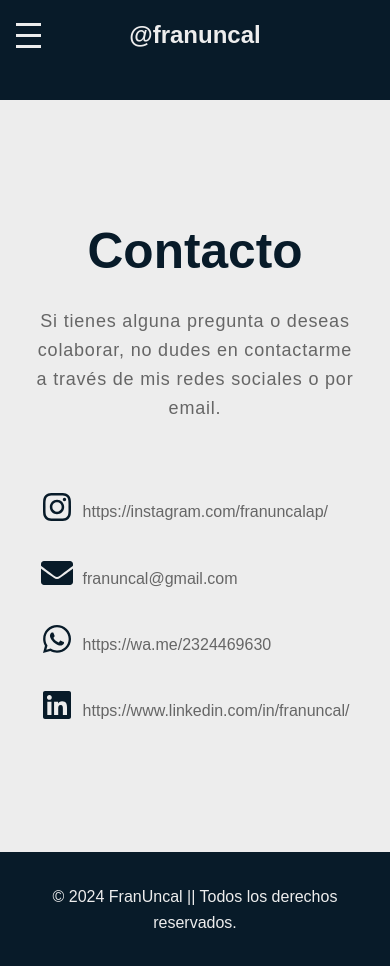
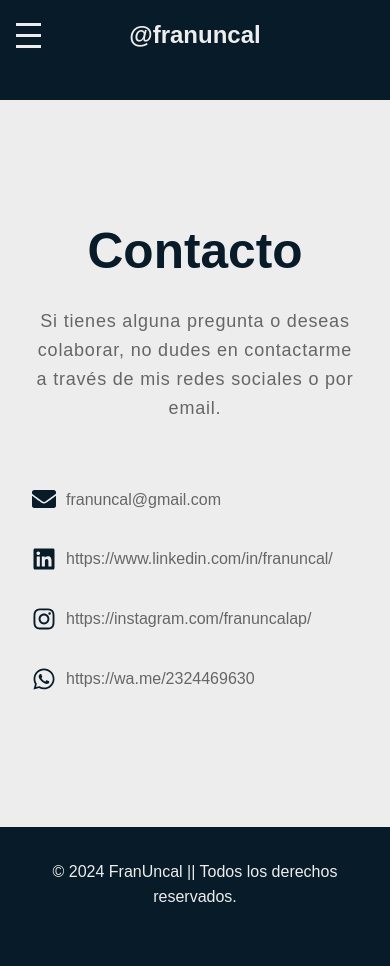
Before and after one commit to franuncal/FRANUNCAL-PORTFOLIO-WEB, a React (Vite) app: page /contacto in a window 390 px wide. Shown: the top 966 px of the page. Built offline with nearby package versions, Linux system fonts and the light colour scheme; a web font is replaced by a local one.

Commit message:
Detalles a estilos

```diff
--- a/src/App.css
+++ b/src/App.css
@@ -34,7 +34,9 @@ h2,
 h3,
 h4,
 h5,
-p {
+p,
+a,
+span {
   font-family: "Akatab", sans-serif;
 }
 
--- a/src/components/Contacto/Contacto.css
+++ b/src/components/Contacto/Contacto.css
@@ -9,15 +9,16 @@
 
 .contact-container {
   display: flex;
-  flex-direction: column;
-  align-items: center;
+  justify-content: center; /* Centra el contenido en pantallas grandes */
+  flex-direction: column; /* Asegura que el contenido se apile verticalmente */
+  align-items: center; /* Centra horizontalmente */
   max-width: 1200px;
   margin: 0 auto;
   padding: 2rem 1rem;
 }
 
 .contact-info {
-  text-align: center;
+  text-align: center; /* Alineación a centro para mayor uniformidad */
   margin-bottom: 2rem;
 }
 
@@ -37,29 +38,75 @@
 
 .social-icons {
   display: flex;
-  flex-direction: column; /* Mantener en columna para que los grupos estén uno debajo del otro */
-  align-items: flex-start; /* Alinear a la izquierda */
-  gap: 15px; /* Espaciado entre los íconos y las URLs */
+  flex-direction: column;
+  align-items: flex-start;
+  gap: 15px;
 }
 
 .social-item {
   display: flex;
-  align-items: center; /* Centra verticalmente el icono y la descripción */
+  align-items: center;
+  margin-bottom: 1.2rem;
 }
 
 .social-item a {
-  color: var(--bg-color);
-  font-size: 2rem; /* Aumenta el tamaño del ícono */
+  display: flex; /* Asegura que el enlace sea un contenedor flex */
+  align-items: center; /* Centra verticalmente el icono y el texto */
+  text-decoration: none; /* Elimina el subrayado del texto */
+  color: var(--bg-color); /* Color del texto por defecto */
+  font-size: 2rem; /* Tamaño del ícono */
   transition: color 0.3s ease; /* Suave transición al hover */
-  margin-right: 10px; /* Espacio entre el icono y la URL */
+}
+
+.icon-instagram:hover {
+  color: #e1306c; /* Color original de Instagram */
+}
+
+.icon-whatsapp:hover {
+  color: #25d366; /* Color original de WhatsApp */
+}
+
+.icon-linkedin:hover {
+  color: #0077b5; /* Color original de LinkedIn */
+}
+
+.icon-email:hover {
+  color: #c32aa3; /* Color original del ícono de email (opcional) */
 }
 
 .social-item a:hover {
-  color: #888; /* Cambia de color al hacer hover */
+  transform: scale(1.1);
 }
 
-.social-item p {
-  margin: 0; /* Elimina el margen del párrafo para mejor alineación */
-  font-size: 1rem; /* Tamaño de fuente para la URL */
+.social-item span {
+  margin-left: 10px; /* Espacio entre el icono y el texto */
+  font-size: 1.2rem; /* Tamaño de fuente para la URL */
   color: #666; /* Color del texto de la URL */
+  vertical-align: middle; /* Alinea verticalmente con el icono */
 }
+
+/* Media Queries para pantallas pequeñas */
+@media (max-width: 768px) {
+  .contact-container {
+    flex-direction: column; /* Cambia la dirección a columna */
+    align-items: center; /* Centra los elementos en la columna */
+  }
+
+  .contact-info {
+    text-align: center; /* Centra el texto en pantallas pequeñas */
+    margin-bottom: 2rem; /* Espacio entre el texto y los iconos */
+  }
+
+  .social-icons {
+    align-items: flex-start; /* Centra horizontalmente los iconos y enlaces */
+    width: 100%; /* Asegura que ocupe todo el ancho */
+  }
+
+  .social-item a {
+    font-size: 1.5rem; /* Tamaño de los iconos en móviles */
+  }
+
+  .social-item span {
+    font-size: 1rem; /* Tamaño de la URL en móviles */
+  }
+}
--- a/src/components/Contacto/Contacto.jsx
+++ b/src/components/Contacto/Contacto.jsx
@@ -21,39 +21,47 @@ export const Contacto = () => {
         <div className="social-icons">
           <div className="social-item">
             <a
-              href="https://www.instagram.com/franuncalap/"
-              target="_blank"
-              rel="noreferrer"
-            >
-              <FaInstagram />
-            </a>
-            <p>https://instagram.com/franuncalap/</p>
-          </div>
-          <div className="social-item">
-            <a
               href="mailto:franuncal@gmail.com"
               target="_blank"
               rel="noreferrer"
+              className="icon-email"
             >
               <FaEnvelope />
+              <span>franuncal@gmail.com</span>
             </a>
-            <p>franuncal@gmail.com</p>
-          </div>
-          <div className="social-item">
-            <a href="https://wa.me/2324469630" target="_blank" rel="noreferrer">
-              <FaWhatsapp />
-            </a>
-            <p>https://wa.me/2324469630</p>
           </div>
           <div className="social-item">
             <a
               href="https://www.linkedin.com/in/franuncal/"
               target="_blank"
               rel="noreferrer"
+              className="icon-linkedin"
             >
               <FaLinkedin />
+              <span>https://www.linkedin.com/in/franuncal/</span>
             </a>
-            <p>https://www.linkedin.com/in/franuncal/</p>
+          </div>
+          <div className="social-item">
+            <a
+              href="https://www.instagram.com/franuncalap/"
+              target="_blank"
+              rel="noreferrer"
+              className="icon-instagram"
+            >
+              <FaInstagram />
+              <span>https://instagram.com/franuncalap/</span>
+            </a>
+          </div>
+          <div className="social-item">
+            <a
+              href="https://wa.me/2324469630"
+              target="_blank"
+              rel="noreferrer"
+              className="icon-whatsapp"
+            >
+              <FaWhatsapp />
+              <span>https://wa.me/2324469630</span>
+            </a>
           </div>
         </div>
       </div>
--- a/src/components/Sobremi/SobreMi.css
+++ b/src/components/Sobremi/SobreMi.css
@@ -148,6 +148,14 @@
   .sobre-mi .text p {
     font-size: 1.1rem; /* Reducir el tamaño del texto */
   }
+
+  .tecnologias h2 {
+    font-size: 2rem; /* Reducir el tamaño del título de la sección de tecnologías */
+  }
+
+  .icon {
+    font-size: 2rem; /* Reducir el tamaño de los íconos en la sección de tecnologías */
+  }
 }
 
 @media (max-width: 768px) {
@@ -168,6 +176,25 @@
   .sobre-mi .text p {
     font-size: 1rem; /* Reducir aún más el tamaño del texto */
   }
+
+  .tecnologias h2 {
+    font-size: 1.8rem; /* Reducir el tamaño del título de la sección de tecnologías */
+  }
+
+  .icon {
+    font-size: 1.8rem; /* Reducir el tamaño de los íconos en la sección de tecnologías */
+  }
+
+  .sobre-mi .button-group {
+    display: flex;
+    justify-content: center; /* Asegura que los botones estén centrados */
+    gap: 10px; /* Espacio entre los botones */
+  }
+
+  .sobre-mi .btn {
+    font-size: 0.9rem; /* Reducir el tamaño de los botones */
+    padding: 8px 16px; /* Ajustar el padding de los botones */
+  }
 }
 
 @media (max-width: 480px) {
@@ -187,7 +214,22 @@
     font-size: 0.9rem; /* Ajustar el tamaño del texto para pantallas muy pequeñas */
   }
 
-  .sobre-mi .vm-text {
-    display: none;
+  .tecnologias h2 {
+    font-size: 1.6rem; /* Reducir el tamaño del título de la sección de tecnologías */
+  }
+
+  .icon {
+    font-size: 1.5rem; /* Reducir el tamaño de los íconos en la sección de tecnologías */
+  }
+
+  .sobre-mi .button-group {
+    display: flex;
+    justify-content: center; /* Mantener los botones centrados */
+    gap: 5px; /* Reducir aún más el espacio entre los botones */
+  }
+
+  .sobre-mi .btn {
+    font-size: 0.8rem; /* Ajustar el tamaño de los botones en pantallas muy pequeñas */
+    padding: 6px 12px; /* Ajustar el padding de los botones */
   }
 }
```
